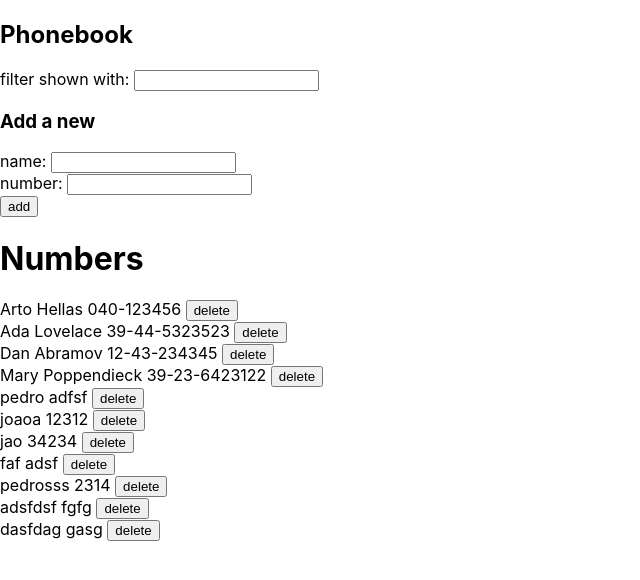
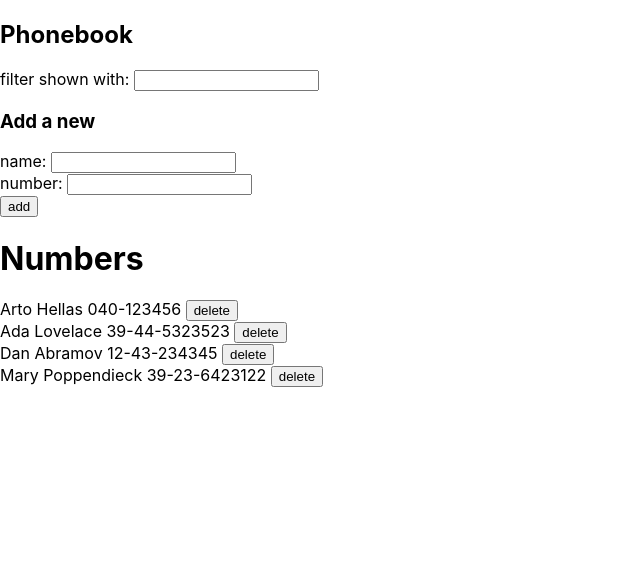
Before and after one commit to babiri/Fullstack-open-2022, a React (Create React App) app in the folder part2/phonebook/: page / in a window 1280 px wide. Shown: the top 580 px of the page, without its empty margins (0-640 px from the left). Built offline with nearby package versions, Linux system fonts and the light colour scheme; data requests are answered from the project's data file.

Commit message:
finished exercise 2.20

```diff
--- a/part2/phonebook/db.json
+++ b/part2/phonebook/db.json
@@ -19,41 +19,6 @@
       "name": "Mary Poppendieck",
       "number": "39-23-6423122",
       "id": 4
-    },
-    {
-      "name": "pedro",
-      "number": "adfsf",
-      "id": 5
-    },
-    {
-      "name": "joaoa",
-      "number": "12312",
-      "id": 6
-    },
-    {
-      "name": "jao",
-      "number": "34234",
-      "id": 7
-    },
-    {
-      "name": "faf",
-      "number": "adsf",
-      "id": 8
-    },
-    {
-      "name": "pedrosss",
-      "number": "2314",
-      "id": 9
-    },
-    {
-      "name": "adsfdsf",
-      "number": "fgfg",
-      "id": 10
-    },
-    {
-      "name": "dasfdag",
-      "number": "gasg",
-      "id": 11
     }
   ]
 }
--- a/part2/phonebook/src/App.js
+++ b/part2/phonebook/src/App.js
@@ -48,11 +48,22 @@ const App = () => {
         .update(id, changedPerson)
         .then(returnedPerson => {
           setPersons(persons.map(person => person.id !== id ? person : returnedPerson))
+          setNewName('')
+          setNewNumber('')
           setSuccessMessage(
             `Updated ${personObject.name}'s number`
           )
           setTimeout(() => {
             setSuccessMessage(null)
+          }, 5000)
+        })
+        .catch(error => {
+          setErrorMessage(
+            `Information of ${person.name} has already been removed from server`
+          )
+          setPersons(persons.filter(n => n.id !== person.id))
+          setTimeout(() => {
+            setErrorMessage(null)
           }, 5000)
         })
     }
@@ -62,7 +73,24 @@ const App = () => {
     if (window.confirm(`Delete ${person.name}?`)) {
       personService
         .deleteEntry(person.id)
-      setPersons(persons.filter(n => n.id !== person.id))
+        .then((personObject) => {
+          setSuccessMessage(
+            `Deleted ${person.name}`
+          );
+          setTimeout(() => {
+            setSuccessMessage(null)
+          }, 5000)
+        })
+        .catch(error => {
+          setErrorMessage(
+            `Information of ${person.name} has already been removed from server`
+          )
+          setPersons(persons.filter(n => n.id !== person.id))
+          setTimeout(() => {
+            setErrorMessage(null)
+          }, 5000)
+        })
+        setPersons(persons.filter(n => n.id !== person.id))
     }
   }
 
--- a/part2/phonebook/src/services/persons.js
+++ b/part2/phonebook/src/services/persons.js
@@ -17,7 +17,8 @@ const update = (id, newObject) => {
 }
 
 const deleteEntry = id => {
-  axios.delete(`${baseUrl}/${id}`)
+  const request = axios.delete(`${baseUrl}/${id}`)
+  return request
 }
 
 export default { getAll, create, update, deleteEntry }
```
